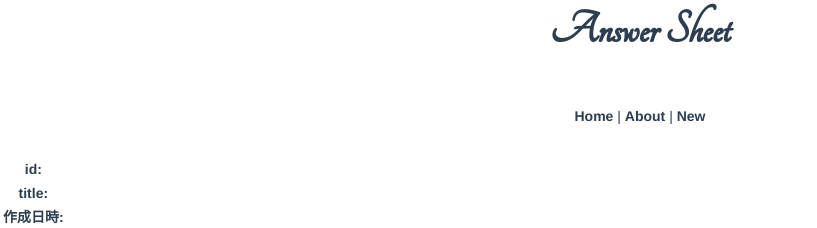
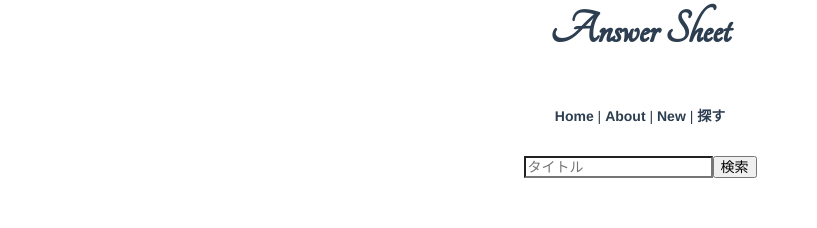
Before and after one commit to nargok/answer_sheets_web, a Vue app: page /texts/search in a window 1280 px wide. Shown: the top 228 px of the page, without its empty margins (0-817 px from the left). Built offline with nearby package versions, Linux system fonts and the light colour scheme; no server answers; what semantic-ui-vue would draw is missing.

Commit message:
google books api

```diff
--- a/src/App.vue
+++ b/src/App.vue
@@ -4,7 +4,8 @@
     <div id="nav">
       <router-link to="/">Home</router-link> |
       <router-link to="/about">About</router-link> |
-      <router-link to="/texts/new">New</router-link>
+      <router-link to="/texts/new">New</router-link> |
+      <router-link to="/texts/new">探す</router-link>
     </div>
     <router-view/>
   </div>
--- a/src/router/index.js
+++ b/src/router/index.js
@@ -4,6 +4,7 @@ import Home from '../views/Home.vue'
 import Texts from '../views/texts/Texts.vue'
 import ShowText from '../views/texts/ShowText.vue'
 import CreateText from '../views/texts/CreateText.vue'
+import SearchText from '../views/texts/SearchText.vue'
 import EditText from '../views/texts/EditText.vue'
 import CreateAnswerSheet from '../views/answerSheet/CreateAnswerSheet.vue'
 
@@ -19,6 +20,11 @@ const routes = [
     path: '/texts/new',
     name: 'createText',
     component: CreateText
+  },
+  {
+    path: '/texts/search',
+    name: 'searchText',
+    component: SearchText
   },
   {
     path: '/texts/:id',
--- /dev/null
+++ b/src/views/texts/SearchText.vue
@@ -0,0 +1,27 @@
+<template>
+  <div>
+    <input
+      type="text"
+      v-model="title"
+      placeholder="タイトル">
+    <button @click="searchBooks">検索</button>
+  </div>
+</template>
+
+<script>
+import axios from 'axios'
+
+export default {
+  data() {
+    return {
+      title: '',
+    }
+  },
+  methods: {
+    searchBooks() {
+      axios.get('https://www.googleapis.com/books/v1/volumes?q=' + this.title)
+       .then(res => console.log(res.data.items))
+    }
+  }
+}
+</script>
```
